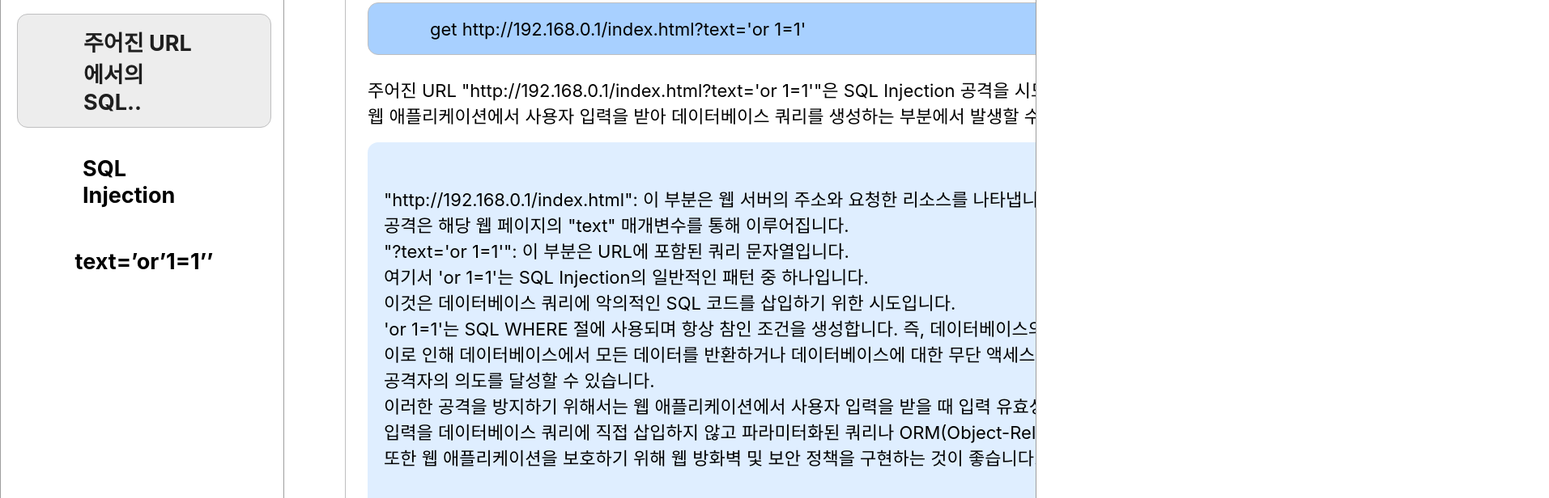
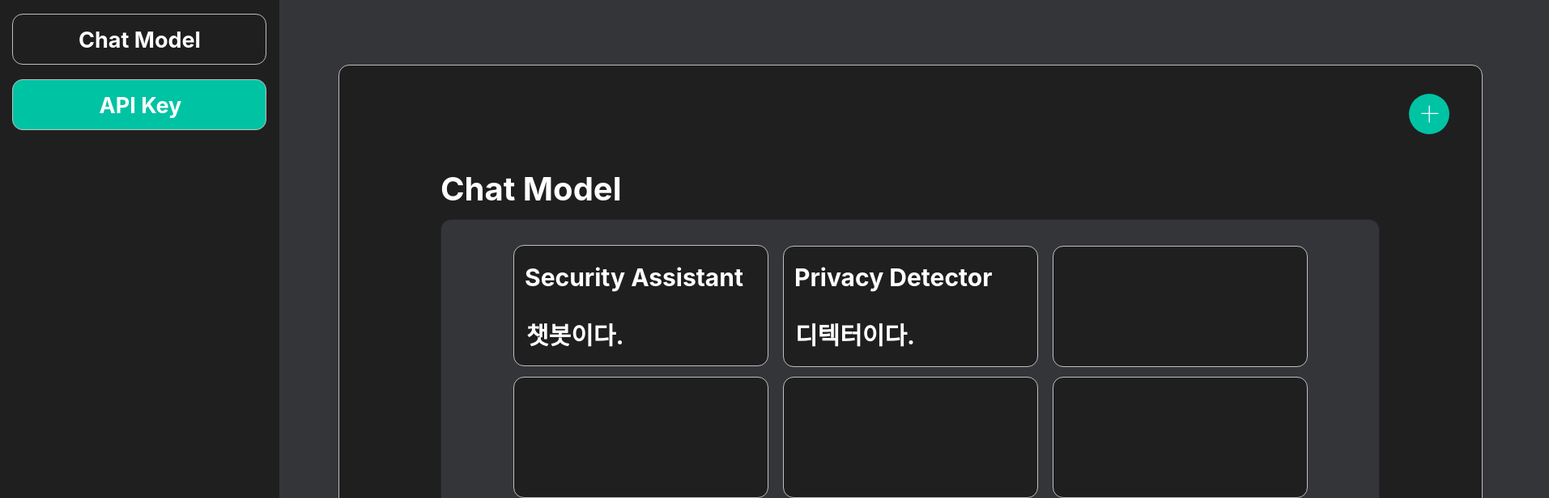
Before and after one commit to hurhyeon/gloogloo, a Vue app: page /api-key in a window 1280 px wide. Shown: the part 80-696 px from the top of the page at 81% size, 1913 px wide, since content can reach past the window. Built offline with nearby package versions, Linux system fonts and the light colour scheme; grey boxes are pictures that could not be loaded.

Commit message:
4일차 ver1

```diff
--- a/src/pages/ApiKey.vue
+++ b/src/pages/ApiKey.vue
@@ -1,374 +1,333 @@
 <template>
-    <div :class="$style.securityAssistantW">
-      <img :class="$style.securityAssistantWChild" alt="" src="/line-3.svg" />
-      <div :class="$style.securityAssistantWItem" />
-      <div :class="$style.rectangleParent">
-        <div :class="$style.frameChild" />
-        <div :class="$style.typeNewQuestionsParent">
-          <div :class="$style.typeNewQuestions">Type new questions</div>
-          <img :class="$style.frameItem" alt="" src="/vector-6.svg" />
-        </div>
+  <div class="MainmainB" :class="(mode === 'dark') ? 'dark' : 'light'">
+    <div :class="$style.mainmainB" >
+      <div :class="$style.mainmainBChild"  />
+      <div :class="$style.mainmainBItem"  />
+      <div :class="$style.mainmainBInner" />
+      <img :class="$style.blackAndWhiteCollection11" alt="" src="/black-and-white-collection-11.svg" @click="onMainClick"/>
+      <b :class="$style.yUpik" @click="onMainClick" >Y-upik</b>
+      <div :class="$style.chatModelWrapper" @click="onMainClick">
+        <b :class="$style.chatModel" @click ="onMainClick"> Chat Model </b>
       </div>
-      <div :class="$style.frameParent">
-        <div :class="$style.rectangleGroup">
-          <div :class="$style.frameInner" />
-          <div :class="$style.getHttp19216801indexhParent">
-            <div :class="$style.typeNewQuestions">
-              get http://192.168.0.1/index.html?text='or 1=1'
-            </div>
-            <img :class="$style.groupIcon" alt="" src="/group-6.svg" />
-          </div>
-        </div>
-        <div :class="$style.urlHttp19216801index">
-          <p :class="$style.p">
-            주어진 URL "http://192.168.0.1/index.html?text='or 1=1'"은 SQL
-            Injection 공격을 시도하는 시도로 보입니다. 이 공격은
-          </p>
-          <p :class="$style.p">
-            웹 애플리케이션에서 사용자 입력을 받아 데이터베이스 쿼리를 생성하는
-            부분에서 발생할 수 있습니다.
-          </p>
-        </div>
-        <div :class="$style.http19216801indexhtmlWrapper">
-          <div :class="$style.typeNewQuestions">
-            <p :class="$style.p">
-              "http://192.168.0.1/index.html": 이 부분은 웹 서버의 주소와 요청한
-              리소스를 나타냅니다.
-            </p>
-            <p :class="$style.p">
-              공격은 해당 웹 페이지의 "text" 매개변수를 통해 이루어집니다.
-            </p>
-            <p :class="$style.p"></p>
-            <p :class="$style.p">
-              "?text='or 1=1'": 이 부분은 URL에 포함된 쿼리 문자열입니다.
-            </p>
-            <p :class="$style.p">
-              여기서 'or 1=1'는 SQL Injection의 일반적인 패턴 중 하나입니다.
-            </p>
-            <p :class="$style.p">
-              이것은 데이터베이스 쿼리에 악의적인 SQL 코드를 삽입하기 위한
-              시도입니다.
-            </p>
-            <p :class="$style.p"></p>
-            <p :class="$style.p">
-              'or 1=1'는 SQL WHERE 절에 사용되며 항상 참인 조건을 생성합니다. 즉,
-              데이터베이스의 모든 행이 선택됩니다.
-            </p>
-            <p :class="$style.p"></p>
-            <p :class="$style.p">
-              이로 인해 데이터베이스에서 모든 데이터를 반환하거나 데이터베이스에
-              대한 무단 액세스를 시도하는
-            </p>
-            <p :class="$style.p">공격자의 의도를 달성할 수 있습니다.</p>
-            <p :class="$style.p"></p>
-            <p :class="$style.p">
-              이러한 공격을 방지하기 위해서는 웹 애플리케이션에서 사용자 입력을
-              받을 때 입력 유효성 검사를 수행하고,
-            </p>
-            <p :class="$style.p">
-              입력을 데이터베이스 쿼리에 직접 삽입하지 않고 파라미터화된 쿼리나
-              ORM(Object-Relational Mapping)을 사용하는 것이 중요합니다.
-            </p>
-            <p :class="$style.p">
-              또한 웹 애플리케이션을 보호하기 위해 웹 방화벽 및 보안 정책을
-              구현하는 것이 좋습니다.
-            </p>
-          </div>
-        </div>
+      <div :class="$style.apiKeyWrapper" @click ="onApiClick">
+        <b :class="$style.apiKey" @click ="onApiClick">API Key </b>
       </div>
-      <div :class="$style.sqlInjectionWrapper">
-        <div :class="$style.typeNewQuestions">
-          SQL Injection은 무엇이며, 웹 애플리케이션에서 어떻게 발생할 수 있나요?
-        </div>
-      </div>
-      <div :class="$style.sqlInjectionContainer">
-        <div :class="$style.typeNewQuestions">
-          SQL Injection과 관련된 최신 보안 사건들이 무엇이 있나요?
-        </div>
-      </div>
-      <div :class="$style.sqlInjectionFrame">
-        <div :class="$style.typeNewQuestions">
-          SQL Injection 공격으로부터 웹 애플리케이션을 어떻게 보호할 수 있을까요?
-        </div>
-      </div>
-      <div :class="$style.frameGroup">
-        <div :class="$style.urlSqlWrapper">
-          <b :class="$style.typeNewQuestions">주어진 URL에서의 SQL..</b>
-        </div>
-        <div :class="$style.frameDiv">
-          <b :class="$style.typeNewQuestions">SQL Injection</b>
-        </div>
-        <div :class="$style.frameDiv">
-          <b :class="$style.typeNewQuestions">text=’or’1=1’’</b>
-        </div>
-      </div>
-      <img
-        :class="$style.handThumbsUpFillIcon"
-        alt=""
-        src="/handthumbsupfill.svg"
-      />
-      <img
-        :class="$style.handThumbsDownFillIcon"
-        alt=""
-        src="/handthumbsdownfill.svg"
-      />
-      <b :class="$style.securityAssistant">Security Assistant </b>
-      <img :class="$style.robotIcon" alt="" src="/robot1.svg" />
+      <div :class="$style.rectangleDiv" />
+      <div :class="$style.mainmainBChild1" />
+      <img :class="$style.icon" alt="" src="/1.svg" />
+      <b :class="$style.chatModel1">Chat Model</b>
+      <div :class="$style.mainmainBChild2" />
+      <div :class="$style.mainmainBChild3" @click ="onSecurityClick" />
+      <div :class="$style.mainmainBChild4" @click ="onPrivircyClick"/>
+      <div :class="$style.mainmainBChild5" />
+      <div :class="$style.mainmainBChild6" />
+      <div :class="$style.mainmainBChild7" />
+      <div :class="$style.mainmainBChild8" />
+      <b :class="$style.securityAssistant" @click="onSecurityClick">Security Assistant</b>
+      <b :class="$style.p" @click="onSecurityClick">챗봇이다.</b>
+      <b :class="$style.privacyDetector" @click = "onPrivircyClick">Privacy Detector</b>
+      <b :class="$style.b1" @click = "onPrivircyClick">디텍터이다.</b>
     </div>
+  </div>
   </template>
   <script>
     import { defineComponent } from "vue";
 
     export default defineComponent({
-      name: "ApiKey",
+      name: "MainmainB",
+      data(){
+        return{
+          mode:'dark'
+        }
+      },
+      methods: {
+        onSecurityClick() {
+          this.$router.push("/security-assistant-w");
+        },
+          onMainClick() {
+          this.$router.push("/");
+        },
+          onPrivircyClick() {
+            this.$router.push("/privacy-decetor");
+          },
+          onApiClick(){
+            this.$router.push("/api-key");
+          },
+        },
     });
 
   </script>
   <style module>
-    .securityAssistantWChild {
+
+    * {
+        margin: 0;
+        padding: 0;
+        box-sizing: border-box;
+    }
+
+    .app{
+      width: 100vw;
+      min-height: 100vw;
+      background: #f3f3f3;
+      color:#1f1f1f;
+    }
+
+    .dark{
+      background: #1f1f1f;
+      color: #f3f3f3;
+    }
+    .mainmainBChild {
+      position: absolute;
+      background-color: #1f1f1f;
+      top: 0px;
+      left: 0px;
+      width: 342px;
+      height: 700px;
+    }
+    .mainmainBItem {
+      position: absolute;
+      background-color: #1f1f1f;
+      top: 79px;
+      left: 0px;
+      width: 345px;
+      height: 1001px;
+    }
+    .mainmainBInner {
       position: absolute;
       top: 0px;
-      left: 349px;
-      width: 1px;
-      height: 1579px;
+      left: 342px;
+      background-color: #1f1f1f;
+      border: 1px solid #1f1f1f;
+      box-sizing: border-box;
+      width: 1571px;
+      height: 1080px;
     }
-    .securityAssistantWItem {
+    .blackAndWhiteCollection11 {
       position: absolute;
-      top: 51px;
-      left: 425px;
-      border-radius: 13px;
-      background-color: #fff;
-      border: 1px solid #bfbfc0;
-      box-sizing: border-box;
-      width: 1362px;
-      height: 823px;
+      height: 6.02%;
+      width: 3.4%;
+      top: 0.46%;
+      right: 94.2%;
+      bottom: 93.52%;
+      left: 2.4%;
+      max-width: 100%;
+      overflow: hidden;
+      max-height: 100%;
+      cursor: pointer;
     }
-    .frameChild {
-      position: relative;
-      border-radius: 11px;
-      background-color: #fff;
-      border: 1px solid #0075ff;
-      box-sizing: border-box;
-      width: 1364px;
-      height: 64px;
-      z-index: 0;
-    }
-    .typeNewQuestions {
-      position: relative;
-    }
-    .frameItem {
-      position: relative;
-      border-radius: 1px;
-      width: 23.54px;
-      height: 23.07px;
-    }
-    .typeNewQuestionsParent {
-      margin: 0 !important;
-      position: absolute;
-      top: 17px;
-      left: 36px;
-      display: flex;
-      flex-direction: row;
-      align-items: center;
-      justify-content: flex-start;
-      gap: 1078px;
-      z-index: 1;
-    }
-    .rectangleParent {
-      position: absolute;
-      top: 1382px;
-      left: 425px;
-      display: flex;
-      flex-direction: column;
-      align-items: flex-start;
-      justify-content: flex-start;
-      gap: 10px;
-      color: #5c5f62;
-    }
-    .frameInner {
-      position: relative;
-      border-radius: 13px;
-      background-color: #a8d0ff;
-      border: 1px solid #bfbfc0;
-      box-sizing: border-box;
-      width: 1307px;
-      height: 65px;
-      z-index: 0;
-    }
-    .groupIcon {
-      position: relative;
-      width: 33px;
-      height: 33px;
-    }
-    .getHttp19216801indexhParent {
-      margin: 0 !important;
+    .yUpik {
       position: absolute;
       top: 16px;
-      left: 77px;
-      display: flex;
-      flex-direction: row;
-      align-items: center;
-      justify-content: flex-start;
-      gap: 710px;
-      z-index: 1;
+      left: 150px;
+      font-size: 36px;
+      cursor: pointer;
+
     }
-    .rectangleGroup {
-      display: flex;
-      flex-direction: column;
-      align-items: flex-start;
-      justify-content: flex-start;
-      position: relative;
-      gap: 10px;
+    .chatModel {
+      position: absolute;
+      top: 15px;
+      left: 81px;
+      cursor: pointer;
     }
-    .p {
-      margin: 0;
-    }
-    .urlHttp19216801index {
-      position: relative;
-      display: inline-block;
-      width: 1141px;
-      height: 56px;
-      flex-shrink: 0;
-    }
-    .http19216801indexhtmlWrapper {
+    .chatModelWrapper {
+      position: absolute;
+      top: 97px;
+      left: 15px;
       border-radius: 13px;
-      background-color: #dfeeff;
-      overflow: hidden;
-      display: flex;
-      flex-direction: row;
-      align-items: center;
-      justify-content: center;
-      padding: 53px 20px;
-    }
-    .frameParent {
-      position: absolute;
-      top: 82px;
-      left: 453px;
-      display: flex;
-      flex-direction: column;
-      align-items: flex-start;
-      justify-content: flex-start;
-      gap: 26px;
-    }
-    .sqlInjectionWrapper {
-      position: absolute;
-      top: 887px;
-      left: 1048px;
-      border-radius: 11px;
-      background-color: #ededed;
-      border: 1px solid #c0c0c0;
-      overflow: hidden;
-      display: flex;
-      flex-direction: row;
-      align-items: center;
-      justify-content: center;
-      padding: 17px 20px;
-    }
-    .sqlInjectionContainer {
-      position: absolute;
-      top: 887px;
-      left: 424px;
-      border-radius: 11px;
-      background-color: #ededed;
-      border: 1px solid #c0c0c0;
-      overflow: hidden;
-      display: flex;
-      flex-direction: row;
-      align-items: center;
-      justify-content: center;
-      padding: 17px 20px;
-    }
-    .sqlInjectionFrame {
-      position: absolute;
-      top: 963px;
-      left: 424px;
-      border-radius: 11px;
-      background-color: #ededed;
-      border: 1px solid #c0c0c0;
-      overflow: hidden;
-      display: flex;
-      flex-direction: row;
-      align-items: center;
-      justify-content: center;
-      padding: 17px 18px;
-    }
-    .urlSqlWrapper {
-      border-radius: 13px;
-      background-color: #ededed;
+      background-color: #1f1f1f;
       border: 1px solid #bfbfc0;
       box-sizing: border-box;
       width: 314px;
+      height: 63px;
       overflow: hidden;
-      display: flex;
-      flex-direction: row;
-      align-items: center;
-      justify-content: center;
-      padding: 14px 81px;
-      color: #1f1f1f;
-    }
-    .frameDiv {
-      border-radius: 13px;
-      background-color: #fff;
-      width: 314px;
-      overflow: hidden;
-      display: flex;
-      flex-direction: row;
-      align-items: center;
-      justify-content: center;
-      padding: 15px 81px;
-      box-sizing: border-box;
-    }
-    .frameGroup {
-      position: absolute;
-      top: 96px;
-      left: 20px;
-      display: flex;
-      flex-direction: column;
-      align-items: flex-start;
-      justify-content: flex-start;
-      gap: 19px;
+      cursor: pointer;
       font-size: 27px;
     }
-    .handThumbsUpFillIcon {
+    .chatModelWrapper:focus{
+      background-color: #00c3a4;
+    }
+
+    .apiKey {
       position: absolute;
-      top: 821px;
-      left: 1660px;
-      width: 30px;
-      height: 30px;
+      cursor: pointer;
+      top: 15px;
+      left: 106.5px;
     }
-    .handThumbsDownFillIcon {
+    .apiKeyWrapper {
       position: absolute;
-      top: 821px;
-      left: 1716px;
-      width: 30px;
-      height: 30px;
+      cursor: pointer;
+      top: 178px;
+      left: 15px;
+      border-radius: 13px;
+      background-color: #00c3a4;
+      border: 1px solid #bfbfc0;
+      box-sizing: border-box;
+      width: 314px;
+      height: 63px;
+      overflow: hidden;
+      font-size: 27px;
+    }
+    .apiKeyWrapper:active{
+      background-color: #1f1f1f;
+    }
+    .rectangleDiv {
+      position: absolute;
+      top: 79px;
+      left: 345px;
+      background-color: #333539;
+      width: 1568px;
+      height: 1001px;
+    }
+    .mainmainBChild1 {
+      position: absolute;
+      top: 160px;
+      left: 418px;
+      border-radius: 13px;
+      background-color: #1f1f1f;
+      border: 1px solid #bfbfc0;
+      box-sizing: border-box;
+      width: 1413px;
+      height: 756px;
+    }
+    .icon {
+      position: absolute;
+      top: 196px;
+      left: 1740px;
+      width: 50px;
+      height: 50px;
+      cursor: pointer;
+    }
+    .chatModel1 {
+      position: absolute;
+      top: 289px;
+      left: 544px;
+      font-size: 40px;
+    }
+    .mainmainBChild2 {
+      position: absolute;
+      top: 351px;
+      left: 544px;
+      border-radius: 13px;
+      background-color: #333539;
+      border: 1px solid #24262e;
+      box-sizing: border-box;
+      width: 1160px;
+      height: 378px;
+    }
+    .mainmainBChild3 {
+      position: absolute;
+      top: 383px;
+      left: 634px;
+      border-radius: 13px;
+      background-color: #1f1f1f;
+      border: 1px solid #bfbfc0;
+      box-sizing: border-box;
+      width: 315px;
+      height: 150px;
+      cursor: pointer;
+    }
+    .mainmainBChild4 {
+      position: absolute;
+      top: 384px;
+      left: 967px;
+      border-radius: 13px;
+      background-color: #1f1f1f;
+      border: 1px solid #bfbfc0;
+      box-sizing: border-box;
+      width: 315px;
+      height: 150px;
+      cursor: pointer;
+    }
+    .mainmainBChild5 {
+      position: absolute;
+      top: 384px;
+      left: 1300px;
+      border-radius: 13px;
+      background-color: #1f1f1f;
+      border: 1px solid #bfbfc0;
+      box-sizing: border-box;
+      width: 315px;
+      height: 150px;
+    }
+    .mainmainBChild6 {
+      position: absolute;
+      top: 546px;
+      left: 634px;
+      border-radius: 13px;
+      background-color: #1f1f1f;
+      border: 1px solid #bfbfc0;
+      box-sizing: border-box;
+      width: 315px;
+      height: 150px;
+    }
+    .mainmainBChild7 {
+      position: absolute;
+      top: 546px;
+      left: 967px;
+      border-radius: 13px;
+      background-color: #1f1f1f;
+      border: 1px solid #bfbfc0;
+      box-sizing: border-box;
+      width: 315px;
+      height: 150px;
+    }
+    .mainmainBChild8 {
+      position: absolute;
+      top: 546px;
+      left: 1300px;
+      border-radius: 13px;
+      background-color: #1f1f1f;
+      border: 1px solid #bfbfc0;
+      box-sizing: border-box;
+      width: 315px;
+      height: 150px;
     }
     .securityAssistant {
       position: absolute;
-      top: 25px;
-      left: 73px;
-      font-size: 27px;
+      cursor: pointer;
+      top: 405px;
+      left: 648px;
+    }
+    .p {
+      position: absolute;
+      top:471px;
+      left:650px;
+      cursor: pointer;
       display: inline-block;
-      width: 292px;
+      width: 210px;
+      height: 100px;
     }
-    .robotIcon {
+    .b {
       position: absolute;
-      top: 14px;
-      left: 7px;
-      width: 56px;
-      height: 56px;
+      top: 471px;
+      cursor: pointer;
+      display: inline-block;
+      width: 120px;
+      height: 55px;
     }
-    .securityAssistantW {
+    .privacyDetector {
+      position: absolute;
+      cursor: pointer;
+      top: 405px;
+      left: 981px;
+    }
+
+    .b1 {
+      position: absolute;
+      top: 471px;
+      left: 982px;
+      cursor: pointer;
+      display: inline-block;
+      width: 192px;
+      height: 50px;
+    }
+    .mainmainB {
       position: relative;
-      background-color: #fff;
-      border: 1px solid #9e9e9e;
-      box-sizing: border-box;
       width: 100%;
-      height: 1582px;
-      overflow: hidden;
+      height: 1080px;
       text-align: left;
-      font-size: 22px;
-      color: #000;
+      font-size: 30px;
+      color: #fff;
       font-family: Inter;
     }
   </style>
--- a/src/pages/MainmainB.vue
+++ b/src/pages/MainmainB.vue
@@ -6,8 +6,8 @@
       <div :class="$style.mainmainBInner" />
       <img :class="$style.blackAndWhiteCollection11" alt="" src="/black-and-white-collection-11.svg" @click="onMainClick"/>
       <b :class="$style.yUpik" @click="onMainClick" >Y-upik</b>
-      <div :class="$style.chatModelWrapper">
-        <div :class="$style.chatModel" @click ="onMainClick"> Chat Model </div>
+      <div :class="$style.chatModelWrapper" @click ="onMainClick">
+        <b :class="$style.chatModel" @click ="onMainClick"> Chat Model </b>
       </div>
       <div :class="$style.apiKeyWrapper" @click ="onApiClick">
         <b :class="$style.apiKey" @click ="onApiClick">API Key </b>
@@ -97,7 +97,7 @@
       top: 0px;
       left: 342px;
       background-color: #1f1f1f;
-      border: 1px solid #a0a1a2;
+      border: 1px solid #1f1f1f;
       box-sizing: border-box;
       width: 1571px;
       height: 1080px;
@@ -118,7 +118,7 @@
     .yUpik {
       position: absolute;
       top: 16px;
-      left: 131px;
+      left: 150px;
       font-size: 36px;
       cursor: pointer;
 
@@ -134,7 +134,7 @@
       top: 97px;
       left: 15px;
       border-radius: 13px;
-      background-color: #00c3a4;
+      background-color: #1f1f1f;
       border: 1px solid #bfbfc0;
       box-sizing: border-box;
       width: 314px;
@@ -143,6 +143,10 @@
       cursor: pointer;
       font-size: 27px;
     }
+    .chatModelWrapper:hover{
+      background-color: #00c3a4;
+    }
+
     .apiKey {
       position: absolute;
       cursor: pointer;
@@ -156,12 +160,15 @@
       left: 15px;
       border-radius: 13px;
       background-color: #1f1f1f;
-      border: 1px solid #1f1f1f;
+      border: 1px solid #bfbfc0;
       box-sizing: border-box;
       width: 314px;
       height: 63px;
       overflow: hidden;
       font-size: 27px;
+    }
+    .apiKeyWrapper:hover{
+      background-color: #00c3a4;
     }
     .rectangleDiv {
       position: absolute;
```
Also changed, not shown: src/pages/PrivacyDecetor.vue (+19 -1 lines).
